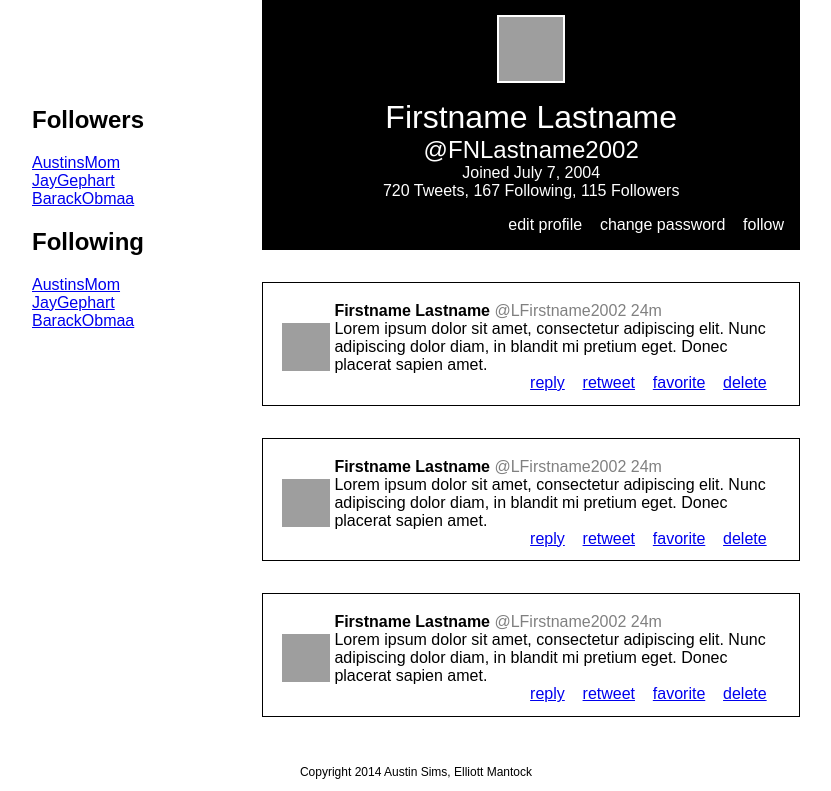
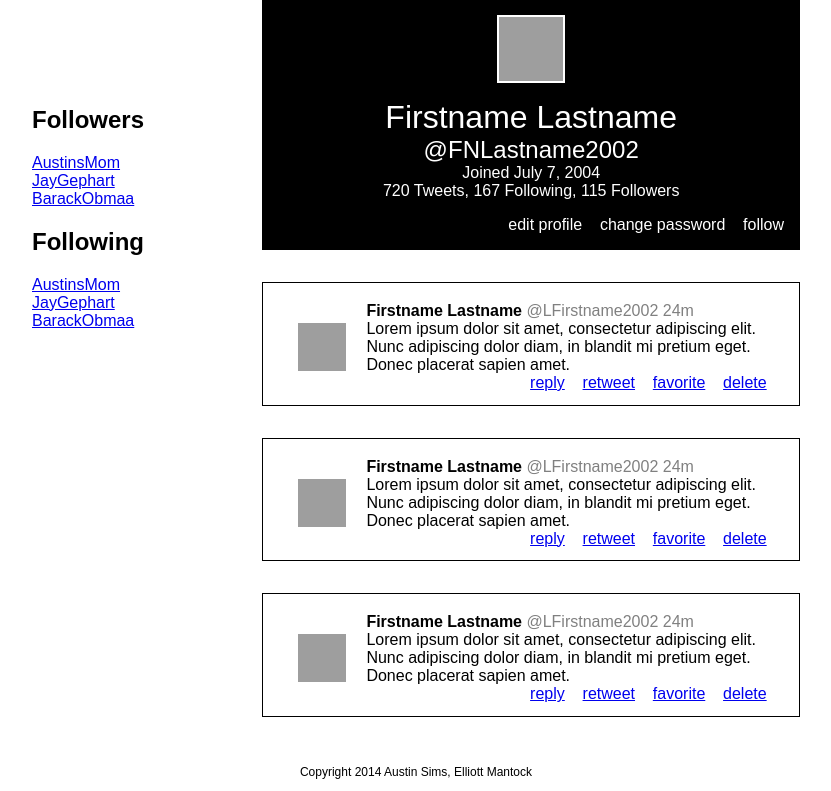
Before and after one commit to austinsims/petetwitt, a Django app: template mysite/petetwitt/templates/petetwitt/mockup.html in a window 1280 px wide. Shown: the part 33-824 px from the top of the page, without its empty margins (224-1055 px from the left). Run offline with Django 3.2, Linux system fonts and the light colour scheme; the template is opened without the code that fills it, so the values that code supplies are empty; parts of the project's set-up code (start-up, migrations or seed data) failed here and were passed over; grey boxes are pictures that could not be loaded.

Commit message:
visual touch up on tweet CSS

```diff
--- a/mysite/petetwitt/static/tweets.css
+++ b/mysite/petetwitt/static/tweets.css
@@ -12,8 +12,8 @@ td.tweet_content {
 
 img.avatar {
     display:block;
-    margin-left:auto;
-    margin-right:auto;
+    margin-left:1em;
+    margin-right:1em;
 }
 
 .tweet {
```
Also changed, not shown: mysite/mysite/db.sqlite3.
